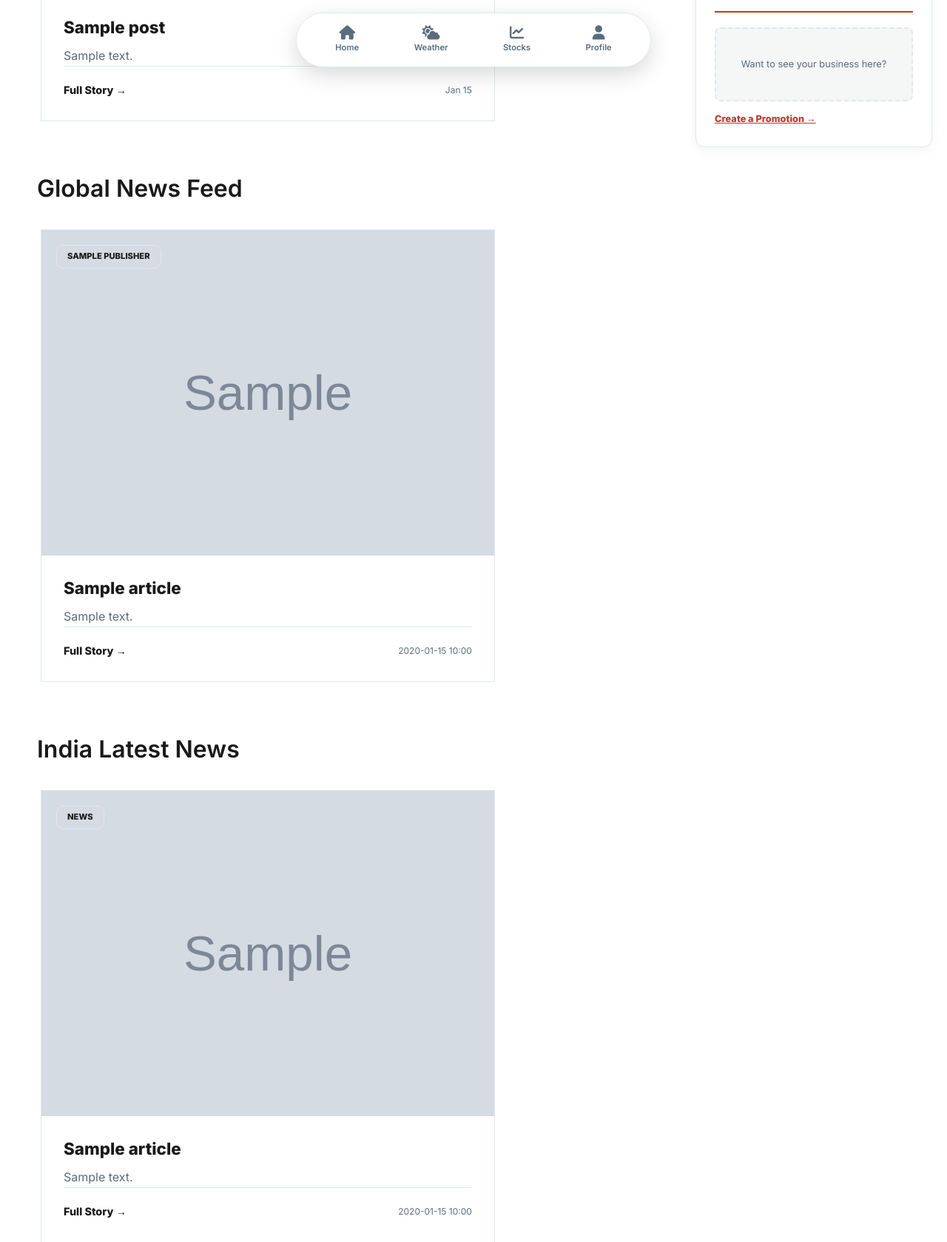
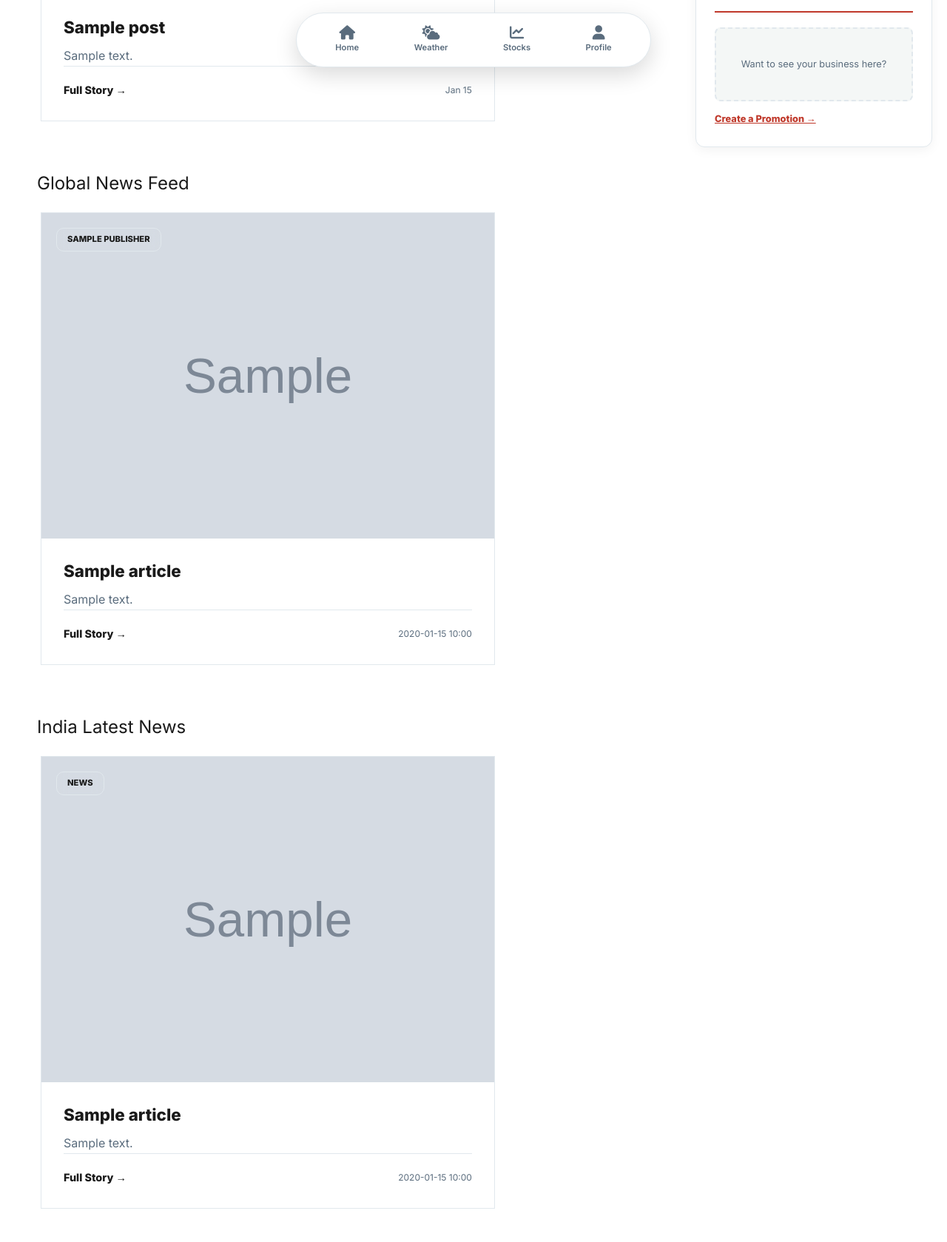
Before and after one commit to rajukumar186/news_app_django, a Django app: template main_app/templates/home.html in a window 1280 px wide. Shown: the part 689-2368 px from the top of the page at 74% size. Run offline with Django 5.2, Linux system fonts and the light colour scheme; the template is opened without the code that fills it: most values are stand-ins (such as "Sample title", 1, 10 or a date in 2020); grey boxes marked "Sample" are stand-in pictures.

Commit message:
home page changes

```diff
--- a/main_app/templates/home.html
+++ b/main_app/templates/home.html
@@ -339,8 +339,9 @@
     {% endif %}
 
     <!-- SECTION 1: DISCOVERY (Existing Posts) -->
+    {% if posts %}
     <h2 style="font-size: 1.5rem; font-weight: 500; margin: 0 0 15px 0;">Discovery</h2>
-
+    {% endif %}
     <div class="news-grid">
         {% for post in posts %}
         <div class="news-card">
@@ -371,8 +372,9 @@
 
 
     <!-- SECTION 2: GLOBAL NEWS FEED (Fetched via API endpoint / get_news) -->
-    <h2 style="font-size: 2.0rem; font-weight: 600; margin: 50px 0 25px 0;">Global News Feed</h2>
-
+    {% if posts %}
+    <h2 style="font-size: 1.5rem; font-weight: 500; margin: 0 0 15px 0;">Global News Feed</h2>
+    {% endif %}
     <div class="news-grid">
         {% for article in api_news %}
         <div class="news-card">
@@ -402,8 +404,9 @@
     </div>
 
     <!-- SECTION 3: INDIA LATEST NEWS -->
-    <h2 style="font-size: 2.0rem; font-weight: 600; margin: 50px 0 25px 0;">India Latest News</h2>
-
+    {% if posts %}
+    <h2 style="font-size: 1.5rem; font-weight: 500; margin: 0 0 15px 0;">India Latest News</h2>
+    {% endif %}
     <div class="news-grid">
         {% for article in india_news %}
         <div class="news-card">
```
